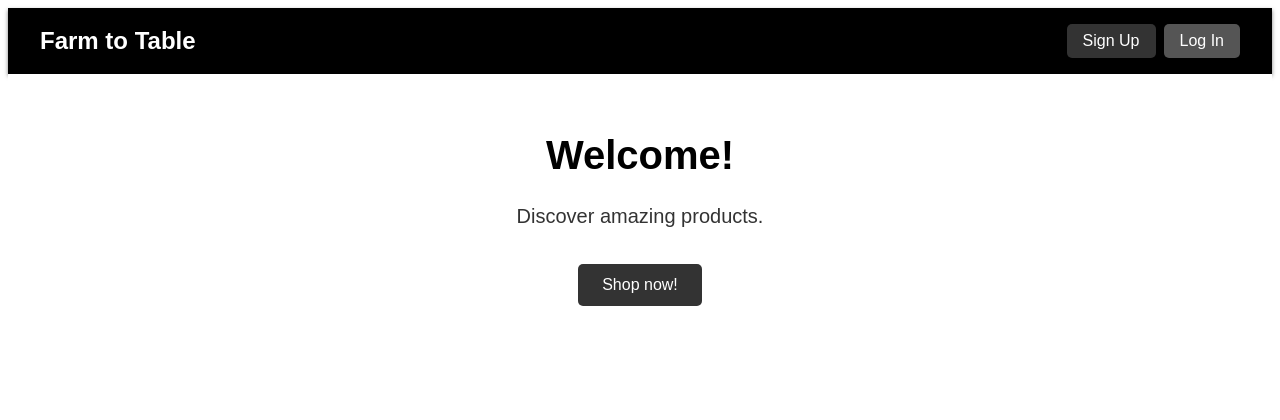
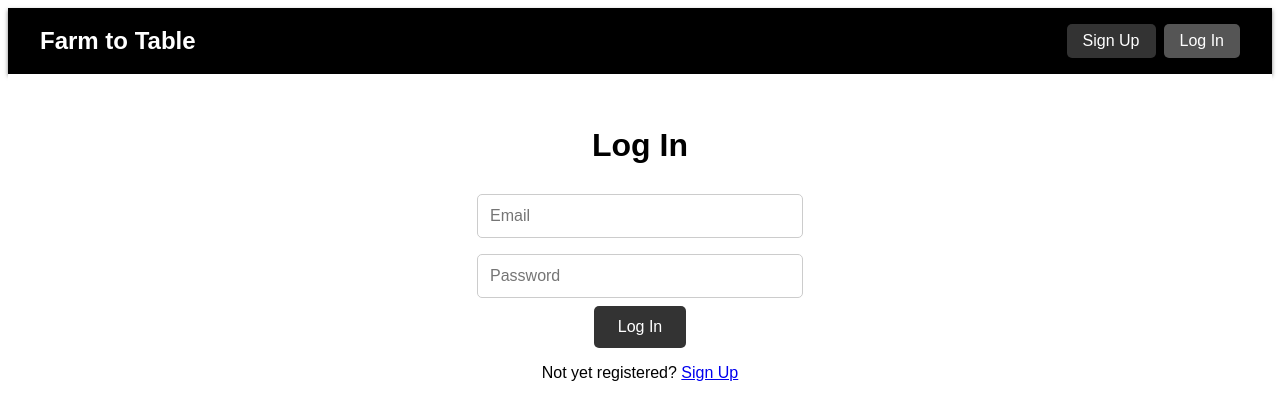
Before and after one commit to dbalcantara/farm-to-market, a React (Vite) app in the folder farm-to-table/: page /login in a window 1280 px wide. Shown: the top 420 px of the page. Built offline with nearby package versions, Linux system fonts and the light colour scheme.

Commit message:
feat: Add routing for Log In, Sign Up, and Shop Now pages with navigation links

```diff
--- a/farm-to-table/package.json
+++ b/farm-to-table/package.json
@@ -11,7 +11,8 @@
   },
   "dependencies": {
     "react": "^18.3.1",
-    "react-dom": "^18.3.1"
+    "react-dom": "^18.3.1",
+    "react-router-dom": "^7.0.2"
   },
   "devDependencies": {
     "@eslint/js": "^9.15.0",
--- a/farm-to-table/src/App.jsx
+++ b/farm-to-table/src/App.jsx
@@ -1,14 +1,23 @@
 import React from 'react';
+import { BrowserRouter as Router, Route, Routes } from 'react-router-dom';
 import Header from './components/Header';
 import LandingPage from './components/LandingPage';
+import LogInPage from './components/LogInPage';
+import SignUpPage from './components/SignUpPage';
 import './App.css';
 
 const App = () => {
   return (
-    <div className="app">
-      <Header />
-      <LandingPage />
-    </div>
+    <Router>
+      <div className="app">
+        <Header />
+        <Routes>
+          <Route path="/" element={<LandingPage />} />
+          <Route path="/login" element={<LogInPage />} />
+          <Route path="/signup" element={<SignUpPage />} />
+        </Routes>
+      </div>
+    </Router>
   );
 };
 
--- a/farm-to-table/src/components/Header.jsx
+++ b/farm-to-table/src/components/Header.jsx
@@ -1,4 +1,5 @@
 import React from 'react';
+import { Link } from 'react-router-dom';
 import './Header.css';
 
 const Header = () => {
@@ -7,8 +8,12 @@ const Header = () => {
       {/* <img src = ""></img>  - edit logo */}
       <div className="logo">Farm to Table</div>
       <nav className="nav-buttons">
-        <button className="btn sign-up">Sign Up</button>
-        <button className="btn log-in">Log In</button>
+        <Link to="/signup">
+          <button className="btn sign-up">Sign Up</button>
+        </Link>
+        <Link to="/login">
+          <button className="btn log-in">Log In</button>
+        </Link>
       </nav>
     </header>
   );
--- a/farm-to-table/src/components/LandingPage.jsx
+++ b/farm-to-table/src/components/LandingPage.jsx
@@ -1,4 +1,5 @@
 import React from 'react';
+import { Link } from 'react-router-dom';
 import './LandingPage.css';
 
 const LandingPage = () => {
@@ -6,7 +7,9 @@ const LandingPage = () => {
     <div className="landing-page">
       <h1>Welcome!</h1>
       <p>Discover amazing products.</p>
-      <button className="btn shop-now">Shop now!</button>
+      <Link to="/login">
+        <button className="btn shop-now">Shop now!</button>
+      </Link>
     </div>
   );
 };
--- /dev/null
+++ b/farm-to-table/src/components/LogInPage.css
@@ -0,0 +1,36 @@
+.login-page {
+    text-align: center;
+    padding: 2rem;
+    background-color: #fff;
+    color: #000;
+  }
+
+  .login-page h1 {
+    font-size: 2rem;
+    color: #000;
+  }
+
+  .login-page form {
+    display: flex;
+    flex-direction: column;
+    align-items: center;
+  }
+
+  .login-page input {
+    margin: 0.5rem;
+    padding: 0.75rem;
+    width: 300px;
+    font-size: 1rem;
+    border: 1px solid #ccc;
+    border-radius: 5px;
+  }
+
+  .login-page .btn {
+    background-color: #333;
+    color: #fff;
+    padding: 0.75rem 1.5rem;
+    border: none;
+    border-radius: 5px;
+    cursor: pointer;
+    font-size: 1rem;
+  }
--- /dev/null
+++ b/farm-to-table/src/components/LogInPage.jsx
@@ -0,0 +1,21 @@
+import React from 'react';
+import { Link } from 'react-router-dom';
+import './LogInPage.css';
+
+const LogInPage = () => {
+  return (
+    <div className="login-page">
+      <h1>Log In</h1>
+      <form>
+        <input type="email" placeholder="Email" required />
+        <input type="password" placeholder="Password" required />
+        <button type="submit" className="btn log-in">Log In</button>
+      </form>
+      <p className="signup-link">
+        Not yet registered? <Link to="/signup">Sign Up</Link>
+      </p>
+    </div>
+  );
+};
+
+export default LogInPage;
--- /dev/null
+++ b/farm-to-table/src/components/SignUpPage.css
@@ -0,0 +1,36 @@
+.signup-page {
+    text-align: center;
+    padding: 2rem;
+    background-color: #fff;
+    color: #000;
+  }
+
+  .signup-page h1 {
+    font-size: 2rem;
+    color: #000;
+  }
+
+  .signup-page form {
+    display: flex;
+    flex-direction: column;
+    align-items: center;
+  }
+
+  .signup-page input {
+    margin: 0.5rem;
+    padding: 0.75rem;
+    width: 300px;
+    font-size: 1rem;
+    border: 1px solid #ccc;
+    border-radius: 5px;
+  }
+
+  .signup-page .btn {
+    background-color: #333;
+    color: #fff;
+    padding: 0.75rem 1.5rem;
+    border: none;
+    border-radius: 5px;
+    cursor: pointer;
+    font-size: 1rem;
+  }
--- /dev/null
+++ b/farm-to-table/src/components/SignUpPage.jsx
@@ -0,0 +1,18 @@
+import React from 'react';
+import './SignUpPage.css';
+
+const SignUpPage = () => {
+  return (
+    <div className="signup-page">
+      <h1>Sign Up</h1>
+      <form>
+        <input type="text" placeholder="Full Name" required />
+        <input type="email" placeholder="Email" required />
+        <input type="password" placeholder="Password" required />
+        <button type="submit" className="btn sign-up">Sign Up</button>
+      </form>
+    </div>
+  );
+};
+
+export default SignUpPage;
```
Also changed, not shown: 1 other file (tests, documents, lock files or other folders).
